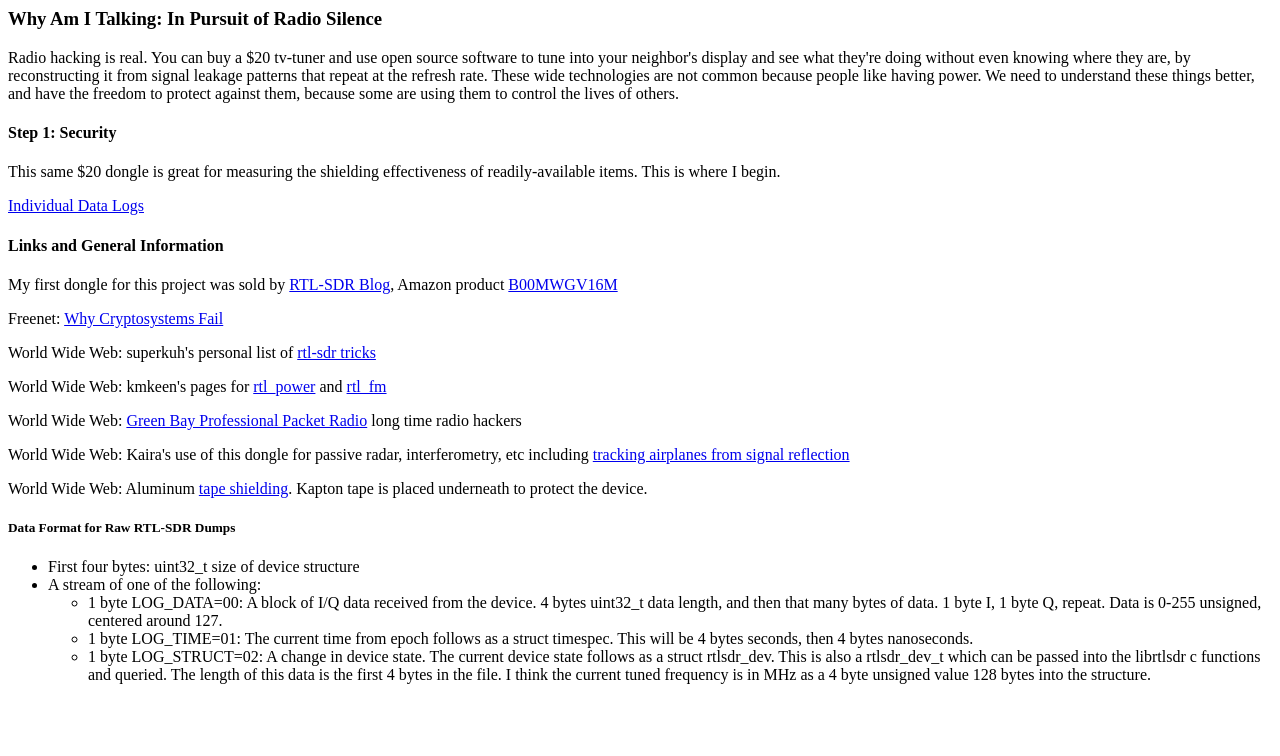
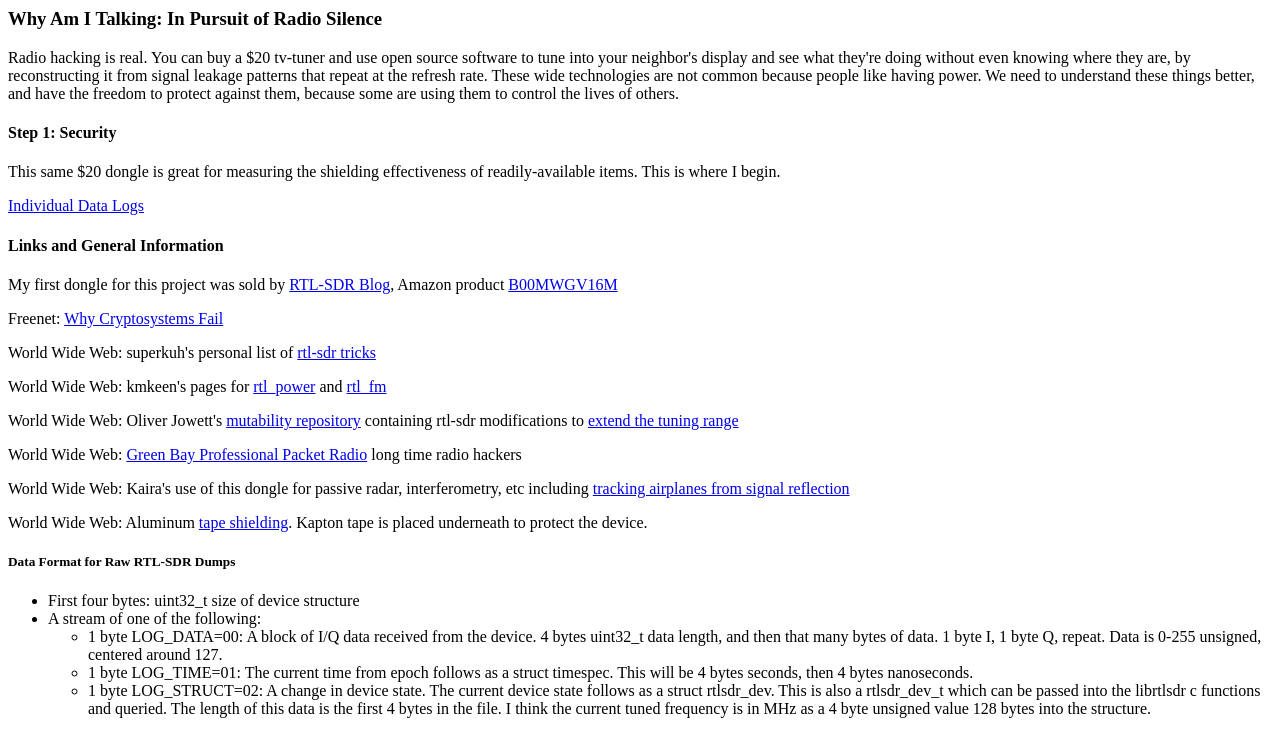
Before and after one commit to xloem/wait, a plain HTML site: page web/index.html in a window 1280 px wide. Drawn offline with Linux system fonts and the light colour scheme.

Commit message:
index status

```diff
--- a/web/index.html
+++ b/web/index.html
@@ -29,6 +29,7 @@
   <p>Freenet: <a href="http://127.0.0.1:8888/USK@G3DMuLD~qLYzjccFOl7b9Je~tUX5CR6LpghVcTK7JD4,7oszS9u1aIyIox3WNV0DY8in5N9B3uuNnah-2DHMxss,AQACAAE/cacm37/0/">Why Cryptosystems Fail</a></p>
   <p>World Wide Web: superkuh's personal list of <a href="http://superkuh.com/rtlsdr.html">rtl-sdr tricks</a></p>
   <p>World Wide Web: kmkeen's pages for <a href="http://kmkeen.com/rtl-power/">rtl_power</a> and <a href="http://kmkeen.com/rtl-demod-guide/">rtl_fm</a></p>
+  <p>World Wide Web: Oliver Jowett's <a href="https://github.com/mutability/rtl-sdr">mutability repository</a> containing rtl-sdr modifications to <a href="http://lists.osmocom.org/pipermail/osmocom-sdr/2014-August/001353.html">extend the tuning range</a></p>
   <p>World Wide Web: <a href="http://www.gbppr.org/">Green Bay Professional Packet Radio</a> long time radio hackers</p>
   <p>World Wide Web: Kaira's use of this dongle for passive radar, interferometry, etc including <a href="http://kaira.sgo.fi/2013/09/passive-radar-with-16-dual-coherent.html">tracking airplanes from signal reflection</a></p>
   <p>World Wide Web: Aluminum <a href="http://erewhon.superkuh.com/gnuradio/tapeshielding.jpg">tape shielding</a>.  Kapton tape is placed underneath to protect the device.</p>
```
